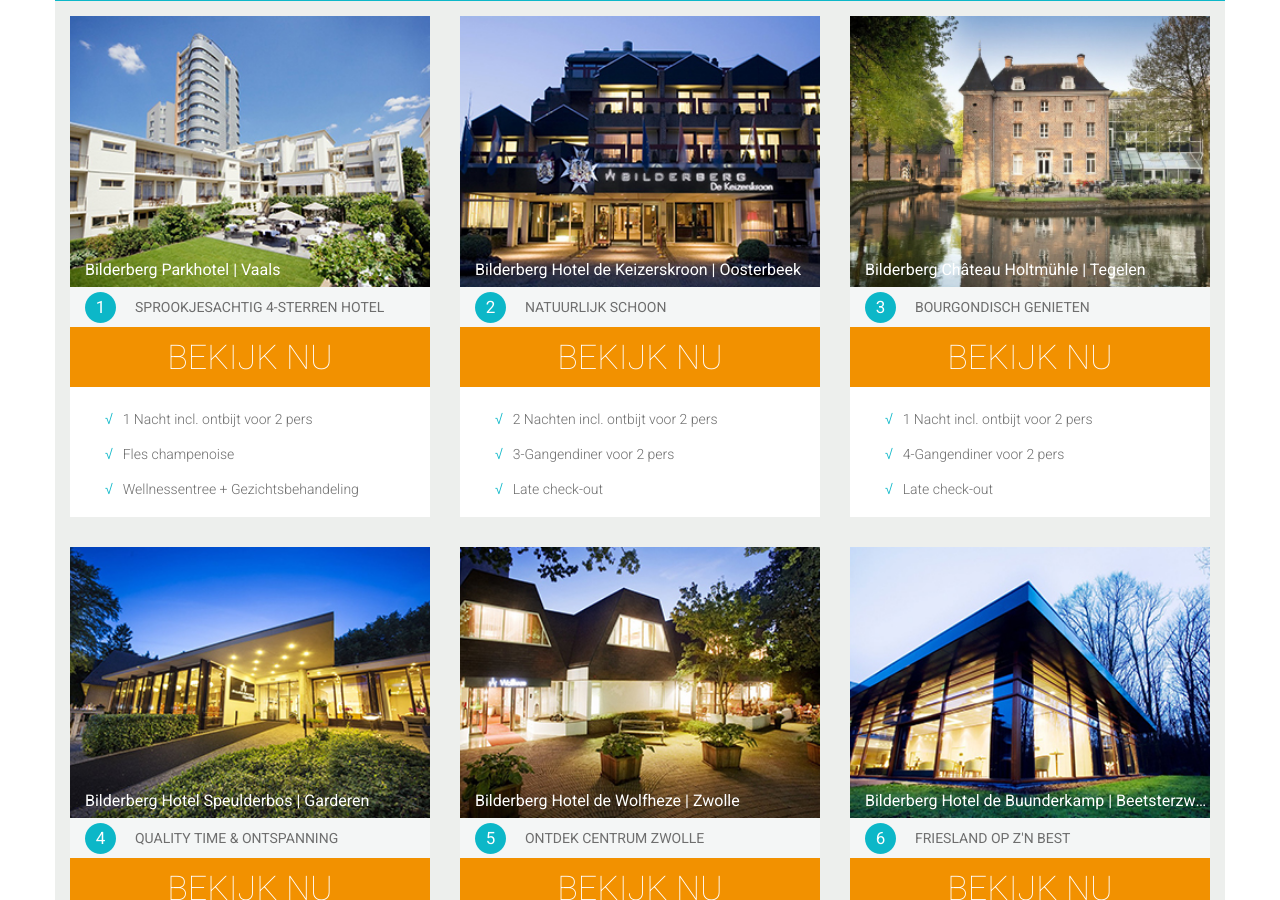
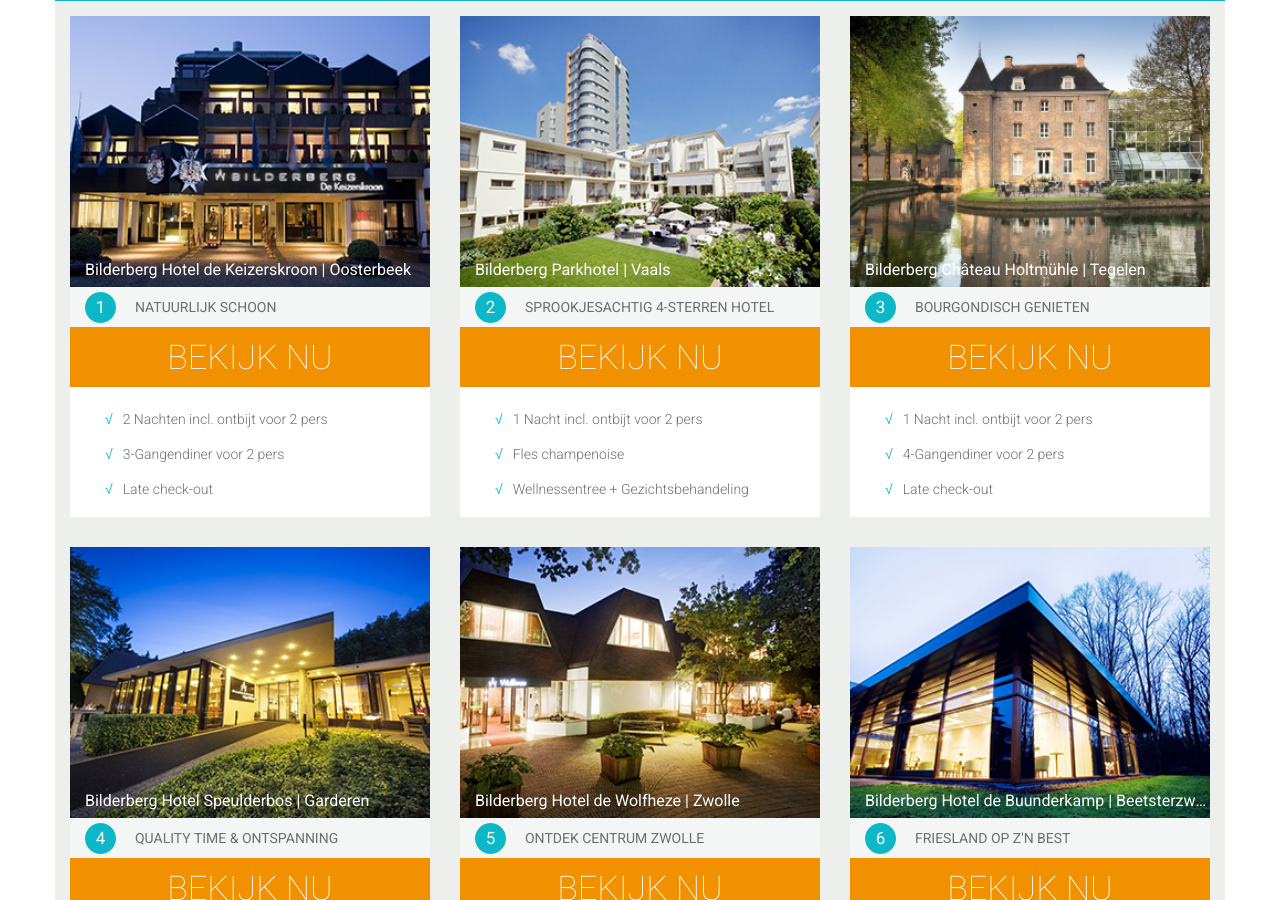
Before and after one commit to Albert91/bilderberg, a Jekyll site: the page built from index.html, in a window 1280 px wide and 900 px high, scrolled down 601 px. Built offline with Jekyll 4.4.1, drawn with Linux system fonts in a browser that asks for light colours; part of the change alters nothing that is shown.

Commit message:
Update from Forestry.io - _data/hotels.yml

```diff
--- a/_data/hotels.yml
+++ b/_data/hotels.yml
@@ -1,4 +1,13 @@
 ---
+- title: Bilderberg Hotel de Keizerskroon
+  location: Oosterbeek
+  tagline: NATUURLIJK SCHOON
+  image: "/forestryio/images/KeizerskroonTP.jpg"
+  link: http://www.luxuryhotelcompany.com/HotelDetail.aspx?hotelId=451&country=1&la=2&autoLogin=true&actie=
+  points:
+  - 2 Nachten incl. ontbijt voor 2 pers
+  - 3-Gangendiner voor 2 pers
+  - Late check-out
 - title: Bilderberg Parkhotel
   location: Vaals
   tagline: 'SPROOKJESACHTIG 4-STERREN HOTEL '
@@ -8,15 +17,6 @@
   - 1 Nacht incl. ontbijt voor 2 pers
   - Fles champenoise
   - Wellnessentree + Gezichtsbehandeling
-- title: Bilderberg Hotel de Keizerskroon
-  location: Oosterbeek
-  tagline: NATUURLIJK SCHOON
-  image: "/forestryio/images/KeizerskroonTP.jpg"
-  link: http://www.luxuryhotelcompany.com/HotelDetail.aspx?hotelId=451&country=1&la=2&autoLogin=true&actie=
-  points:
-  - 2 Nachten incl. ontbijt voor 2 pers
-  - 3-Gangendiner voor 2 pers
-  - Late check-out
 - title: Bilderberg Château Holtmühle
   location: Tegelen
   tagline: BOURGONDISCH GENIETEN
```
